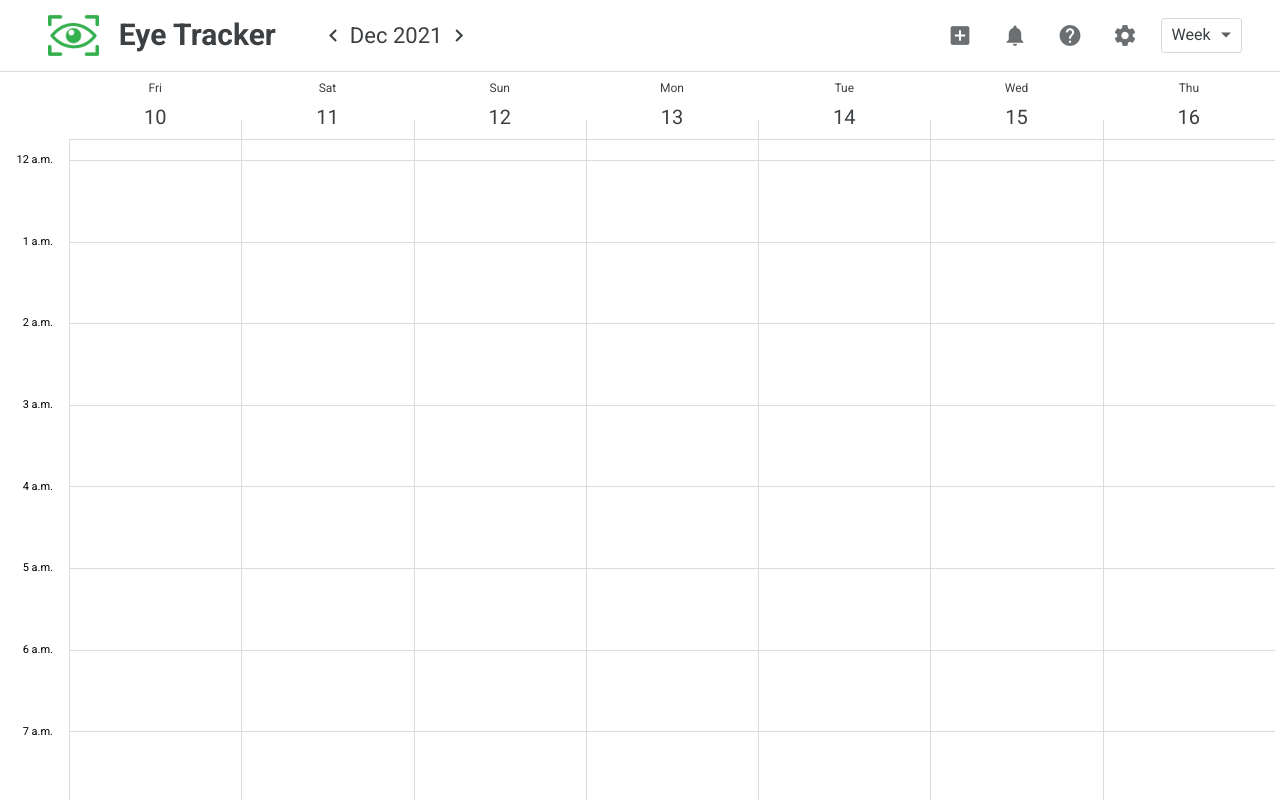
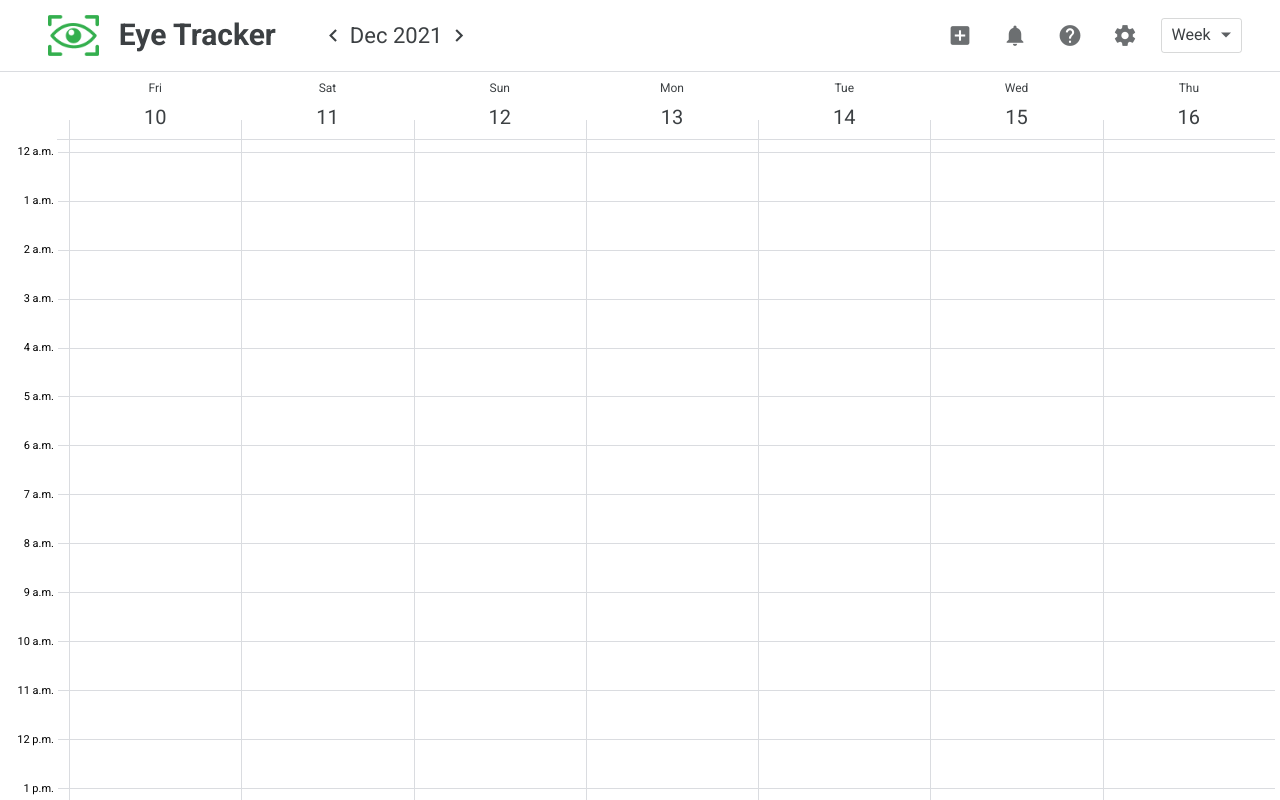
Before and after one commit to JosephRosenfeld/eye-tracker-front-end, a React (Create React App) app: page /week in a window 1280 px wide. Built offline with nearby package versions, Linux system fonts and the light colour scheme.

Commit message:
Finished multi-day view

```diff
--- a/src/components/FullDay.css
+++ b/src/components/FullDay.css
@@ -7,10 +7,11 @@
 }
 
 .full-day-hr {
-  /*height: var(--multi-hr-height);*/
   flex-grow: 1;
   border-top: 1px solid var(--header-border-color);
   border-left: 1px solid var(--header-border-color);
+
+  position: relative;
 }
 
 .full-day-hr:nth-child(2),
@@ -23,6 +24,7 @@
   border-top: none;
 }
 
+/*This class is for creating the small border lines on the multi-header component*/
 .multi-header-border {
   position: fixed;
   width: 1px;
@@ -30,3 +32,15 @@
   background: var(--header-border-color);
   transform: translateY(-100%);
 }
+
+/*This class is for creating the small border lines on the time components*/
+.first-full-day-hr::before {
+  position: absolute;
+  content: "";
+  z-index: 500;
+  right: 100%;
+  top: -1px;
+  width: 12px;
+  height: 1px;
+  background: var(--header-border-color);
+}
--- a/src/components/FullDay.js
+++ b/src/components/FullDay.js
@@ -14,12 +14,18 @@ const FullDay = ({ year, month, day, first }) => {
       }`}
     >
       {/*the first full day shouldn't have that upper border in the header*/}
-      <div className={!first ? "multi-header-border" : "null"}></div>
+      <div
+        className={
+          !first
+            ? "multi-header-border"
+            : "multi-header-border first-day-border"
+        }
+      ></div>
       {timeArr.map((el, i) => (
         <>
           {/*the first full day should also have side borders for the times*/}
           <div
-            className={`full-day-hr ${first ? "first-full-day" : ""}`}
+            className={`full-day-hr ${first ? "first-full-day-hr" : ""}`}
             key={i}
           ></div>
         </>
--- a/src/components/Month.css
+++ b/src/components/Month.css
@@ -81,5 +81,5 @@
   /*margin: -1px;*/
   cursor: pointer;
   background-color: rgba(180, 180, 180, 0.25);
-  border-radius: 50%;
+  border-radius: 2px;
 }
--- a/src/components/MultiHeader.css
+++ b/src/components/MultiHeader.css
@@ -24,6 +24,16 @@
   color: var(--text-color);
 }
 
+.multi-header-day:first-child::before {
+  position: absolute;
+  content: "";
+  width: 12px;
+  height: 1px;
+  right: 100%;
+  top: 100%;
+  background: var(--header-border-color);
+}
+
 .multi-header-week-day {
   font-size: 12px;
 }
@@ -31,19 +41,6 @@
 .multi-header-day-date {
   font-size: 20px;
 }
-
-/*
-.multi-header-day:not(:first-child)::before {
-  content: "";
-
-  /*Position and Sizing*/ /*
-  position: absolute;
-  bottom: 0;
-  left: 0;
-  height: 20%;
-  width: 1px;
-  background-color: var(--header-border-color);
-}*/
 
 .time-scale-offset {
   width: var(--time-scale-width);
@@ -58,6 +55,3 @@
 .multi-header-day {
   flex-grow: 1;
 }
-
-.scrollbar-offset {
-}
--- a/src/components/TimeScale.css
+++ b/src/components/TimeScale.css
@@ -39,7 +39,7 @@
 .time-scale-hr:not(:first-child)::after {
   position: absolute;
   top: 0;
-  right: 25%;
+  right: 15px;
   content: attr(time);
   transform: translateY(-50%);
 }
--- a/src/index.css
+++ b/src/index.css
@@ -3,7 +3,7 @@
   --global-header-height: 71.96px;
   --header-border-color: #dadce0;
   --multi-header-height: 67.78px;
-  --multi-hr-height: 5rem;
+  --multi-hr-height: 3rem;
   --time-scale-width: 4rem;
 }
 
```
Also changed, not shown: notes.txt.
